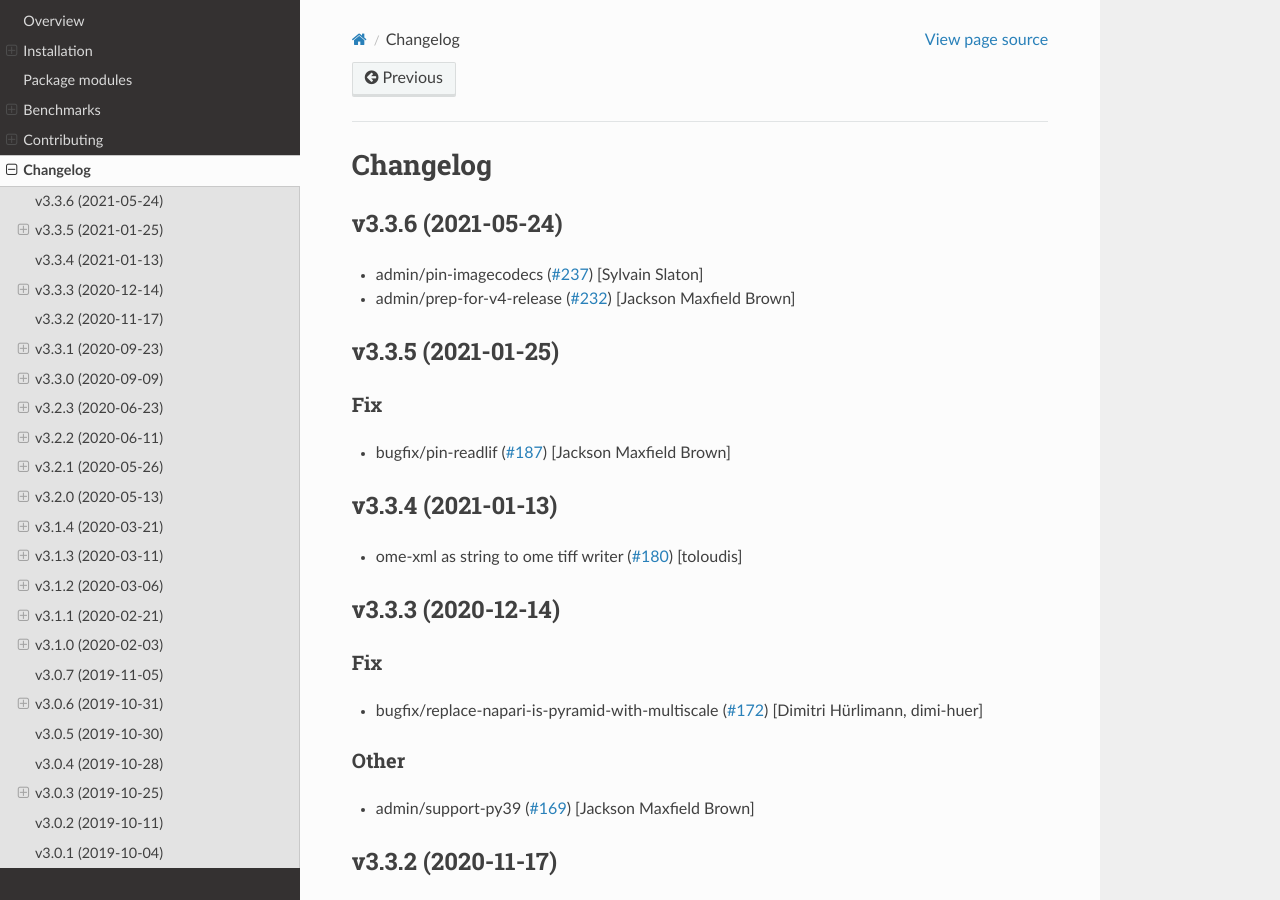
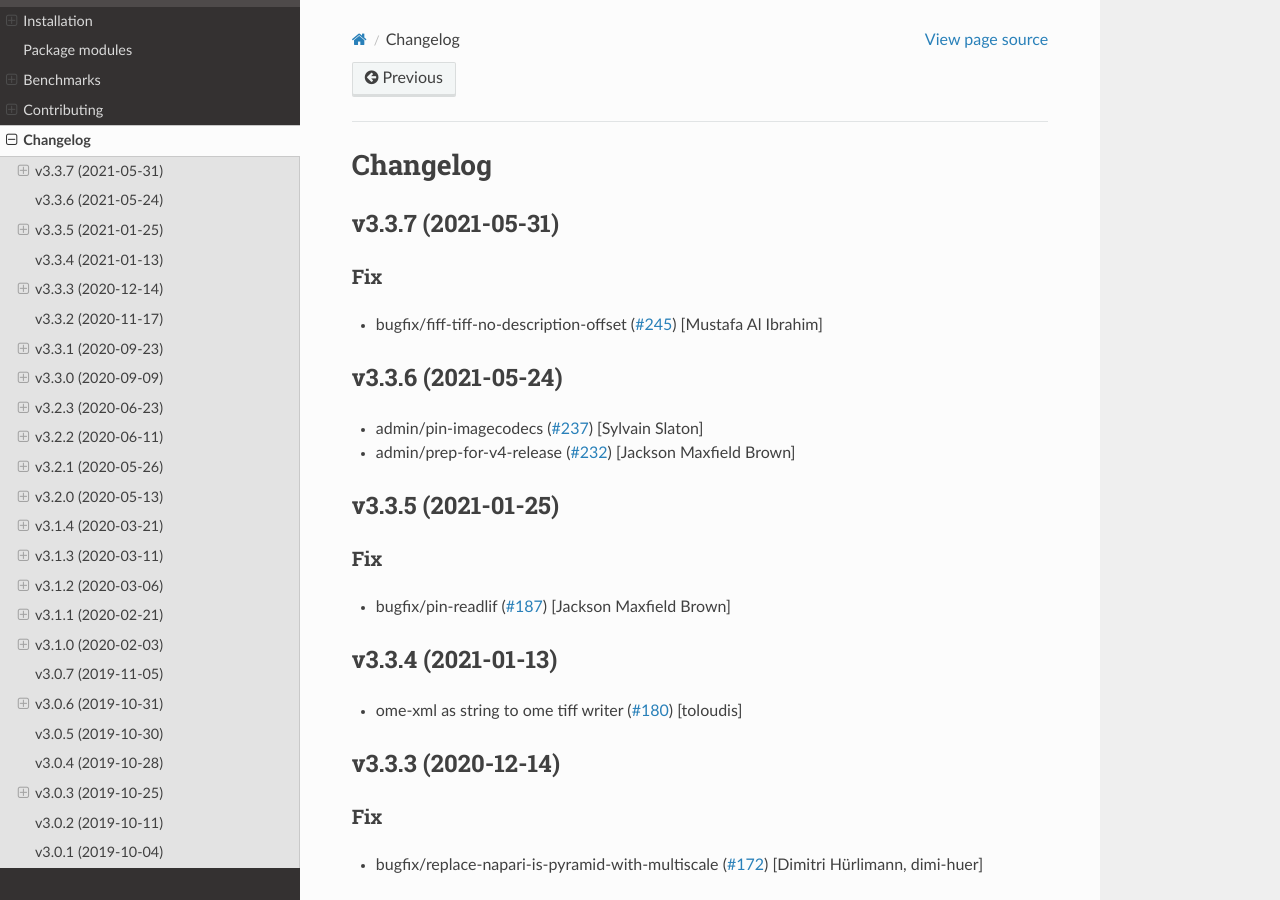
Before and after one commit to AllenCellModeling/aicsimageio, a Sphinx documentation site: the page built from docs/changelog.rst, in a window 1280 px wide and 900 px high. Built offline with Sphinx 7.4.7 and the Read the Docs theme 2.0.0, drawn with Linux system fonts in a browser that asks for light colours; pages that are not in the unit, such as notebooks, are missing from menus.

Commit message:
Bump version: 3.3.6 → 3.3.7

```diff
--- a/aicsimageio/__init__.py
+++ b/aicsimageio/__init__.py
@@ -8,4 +8,4 @@ from .readers import use_dask  # noqa: F401
 
 # Do not edit this string manually, always use bumpversion
 # Details in CONTRIBUTING.md
-__version__ = "3.3.6"
+__version__ = "3.3.7"
--- a/docs/changelog.rst
+++ b/docs/changelog.rst
@@ -1,5 +1,15 @@
 Changelog
 =========
+
+v3.3.7 (2021-05-31)
+-------------------
+
+Fix
+~~~
+- bugfix/fiff-tiff-no-description-offset  (`#245
+  <https://github.com/AllenCellModeling/aicsimageio/pull/245>`_)
+  [Mustafa Al Ibrahim]
+
 
 v3.3.6 (2021-05-24)
 -------------------
--- a/setup.cfg
+++ b/setup.cfg
@@ -1,5 +1,5 @@
 [bumpversion]
-current_version = 3.3.6
+current_version = 3.3.7
 commit = True
 tag = True
 
--- a/setup.py
+++ b/setup.py
@@ -129,6 +129,6 @@ setup(
     url="https://github.com/AllenCellModeling/aicsimageio",
     # Do not edit this string manually, always use bumpversion
     # Details in CONTRIBUTING.md
-    version="3.3.6",
+    version="3.3.7",
     zip_safe=False,
 )
```
